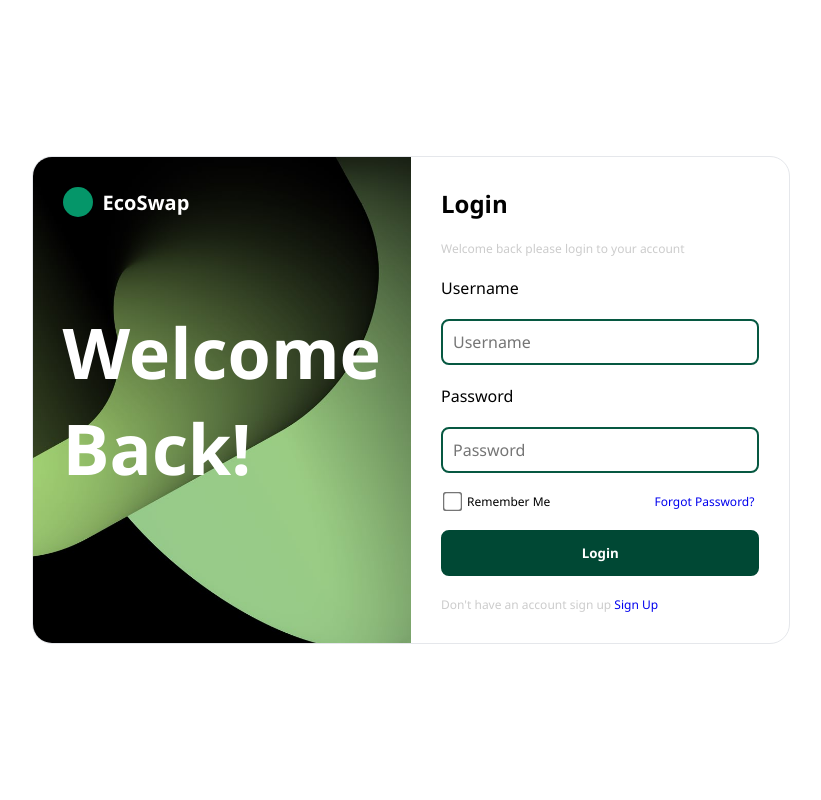
After one commit to Keerthivasan-s-j/Design-Project-2, a Django app: page /signin/ in a window 1280 px wide. The commit adds this page. Shown: the whole page, without its empty margins (229-1050 px from the left). Run offline with Django 5.2, Linux system fonts and the light colour scheme.

Commit message:
✨ feat: add sign in page

```diff
--- a/baas/main/urls.py
+++ b/baas/main/urls.py
@@ -3,6 +3,7 @@ from . import views
 
 urlpatterns = [
     path('', views.landingpage, name="landingpage"),
+    path('signin/', views.signin, name="signin"),
     path('about/', views.about, name="about"),
     path('shop/', views.shop, name="shop"),
     path('contact/', views.contact, name="contact"),
--- a/baas/main/views.py
+++ b/baas/main/views.py
@@ -1,4 +1,7 @@
 from django.shortcuts import render
+
+def signin(request):
+    return render(request, "main/signin.html")
 
 def landingpage(request):
     return render(request, "main\landingpage.html")
--- a/baas/static/css/landingpage.css
+++ b/baas/static/css/landingpage.css
@@ -31,6 +31,12 @@ header {
     max-width: 1200px;
     margin: 0 auto;
     padding: 0 20px;
+}
+
+.two-col {
+    display: grid;
+    grid-template-columns: repeat(auto-fit, minmax(150px, 1fr));
+    gap: 20px;
 }
 
 .btn {
@@ -195,16 +201,26 @@ nav {
     padding: 10px;
     font-size: 16px;
     border-radius: 8px 0 0 8px;
-    border: none;
+    border: 2px solid #065841;
 }
 
-.search-submit-btn {
-    border: none;
+.search:focus {
+    outline: none;
+}
+
+.search-btn {
+    border: 2px solid #065841;
     font-size: 25px;
     padding: 4px 14px;
     border-radius: 0 8px 8px 0;
     background-color: #065841;
     color: white;
+    transition: all 0.3s ease;
+}
+
+.search-btn:hover,
+.search-btn:active {
+    background-color: #047857;
 }
 
 /* Products */
@@ -243,10 +259,12 @@ nav {
     height: 200px;
     border-bottom: 1px solid #e5e7eb;
     position: relative;
+    overflow: hidden;
 }
 
 .product-image img {
     max-height: 100%;
+    width: auto;
     margin: auto;
 }
 
--- /dev/null
+++ b/baas/static/css/signin.css
@@ -0,0 +1,112 @@
+body {
+    display: flex;
+    justify-content: center;
+    align-items: center;
+}
+
+.signin-content {
+    display: grid;
+    grid-template-columns: repeat(auto-fit, minmax(300px, 1fr));
+    border: 1px solid #e5e7eb;
+    border-radius: 20px;
+    height: fit-content;
+    max-width: 1000px;
+    overflow: hidden;
+    color: white;
+}
+
+.container {
+    display: flex;
+    justify-content: center;
+    align-items: center;
+    padding: 0 10px;
+}
+
+.logo-text {
+    color: white;
+}
+
+.blob-image {
+    background: url("/static/images/blob.png");
+    background-size: cover;
+    background-position: bottom left;
+    background-repeat: no-repeat;
+    padding: 30px;
+    display: flex;
+    align-items: center;
+    position: relative;
+}
+
+.blob-image h1 {
+    font-size: 70px;
+}
+
+.logo {
+    position: absolute;
+    top: 30px;
+    left: 30px;
+}
+
+.signin-form {
+    display: flex;
+    flex-direction: column;
+    gap: 20px;
+    padding: 30px;
+    color: black;
+}
+
+.signin-form p {
+    font-size: 12px;
+    color: #ccc;
+    width: 300px;
+}
+
+.two-col {
+    display: flex;
+    justify-content: space-between;
+    font-size: 12px;
+    padding: 0 5px;
+}
+
+.remember {
+    display: flex;
+    align-items: center;
+}
+
+.username,
+.password {
+    width: 100%;
+    padding: 10px;
+    font-size: 16px;
+    border-radius: 8px;
+    border: 2px solid #065841;
+}
+
+input[type = "checkbox"] {
+    transform: scale(1.5);
+    margin-right: 8px;
+}
+
+.submit {
+    color: white;
+    background-color: #004834;
+    border-radius: 8px;
+    border: 2px solid #004834;
+    transition: all 0.3s ease;
+}
+
+.submit:hover {
+    background-color: #047857;
+    border: 2px solid #047857;
+}
+
+@media (max-width: 768px) {
+    .blob-image h1 {
+        font-size: 40px;
+    }
+}
+@media (max-width: 650px) {
+    .blob-image {
+        display: none;
+    }
+}
--- a/baas/template/main/base.html
+++ b/baas/template/main/base.html
@@ -28,7 +28,7 @@
                 </div>
                 <div class="nav-actions">
                     <a href="#" class="cart-icon"><i class='bx bx-cart-alt' ></i></a>
-                    <a href="#" class="sign-in">Sign In</a>
+                    <a href="{% url 'signin' %}" class="sign-in">Sign In</a>
                 </div>
             </nav>
         </div>
--- /dev/null
+++ b/baas/template/main/signin.html
@@ -0,0 +1,43 @@
+<!DOCTYPE html>
+<html lang="en">
+<head>
+    <meta charset="UTF-8">
+    <meta name="viewport" content="width=device-width, initial-scale=1.0">
+    <title>Sign In</title>
+    {% load static %}
+    <link rel="stylesheet" href="{% static 'css/landingpage.css' %}">
+    <link rel="stylesheet" href="{% static 'css/signin.css' %}">
+</head>
+<body>
+    <section class="section-padding">
+        <div class="container">
+            <div class="signin-content">
+                <div class="blob-image">
+                    <div class="logo">
+                        <div class="logo-icon"></div>
+                        <div class="logo-text">EcoSwap</div>
+                    </div>
+                    <h1>Welcome <br> Back!</h1>
+                </div>
+                <form action="" class="signin-form">
+                    <h1>Login</h1>
+                    <p>Welcome back please login to your account</p>
+                    <label for="username">Username</label>
+                    <input type="text" id="username" class="username" placeholder="Username">
+                    <label for="password">Password</label>
+                    <input type="password" id="password" class="password" placeholder="Password">
+                    <div class="two-col">
+                        <div class="remember">
+                            <input type="checkbox" class="remember_me">
+                            <label for="remember_me">Remember Me</label>
+                        </div>
+                        <a href="#">Forgot Password?</a>
+                    </div>
+                    <button type="submit" class="submit btn">Login</button>
+                    <p>Don't have an account sign up <a href="#">Sign Up</a></p>
+                </form>
+            </div>
+        </div>
+    </section>
+</body>
+</html>
```
Also changed, not shown: baas/static/css/contact.css (+8 -2 lines), baas/static/css/shop.css (+15 -0 lines), baas/template/main/landingpage.html (+6 -6 lines), baas/template/main/shop.html (+11 -4 lines), baas/static/images/blob.png (added), 1 other file.
